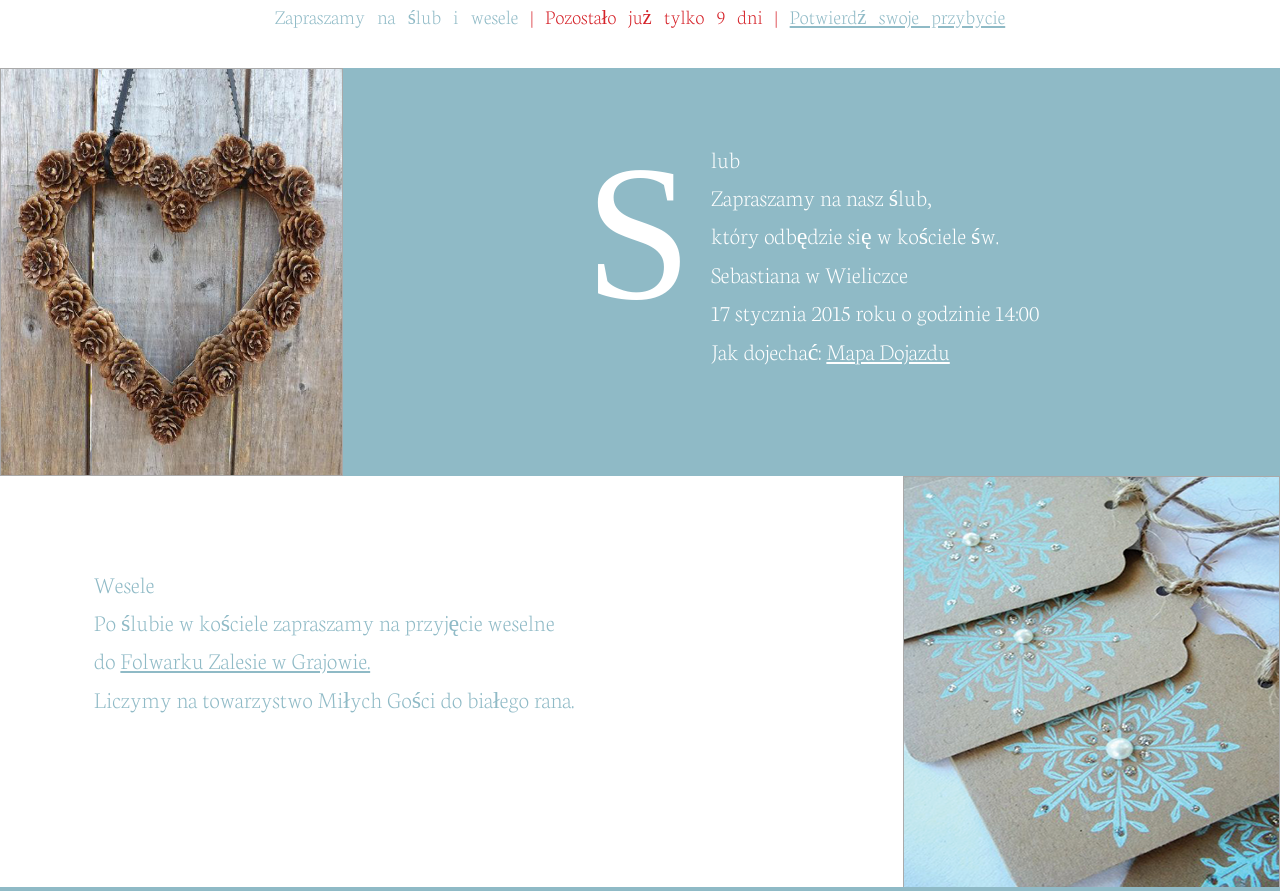
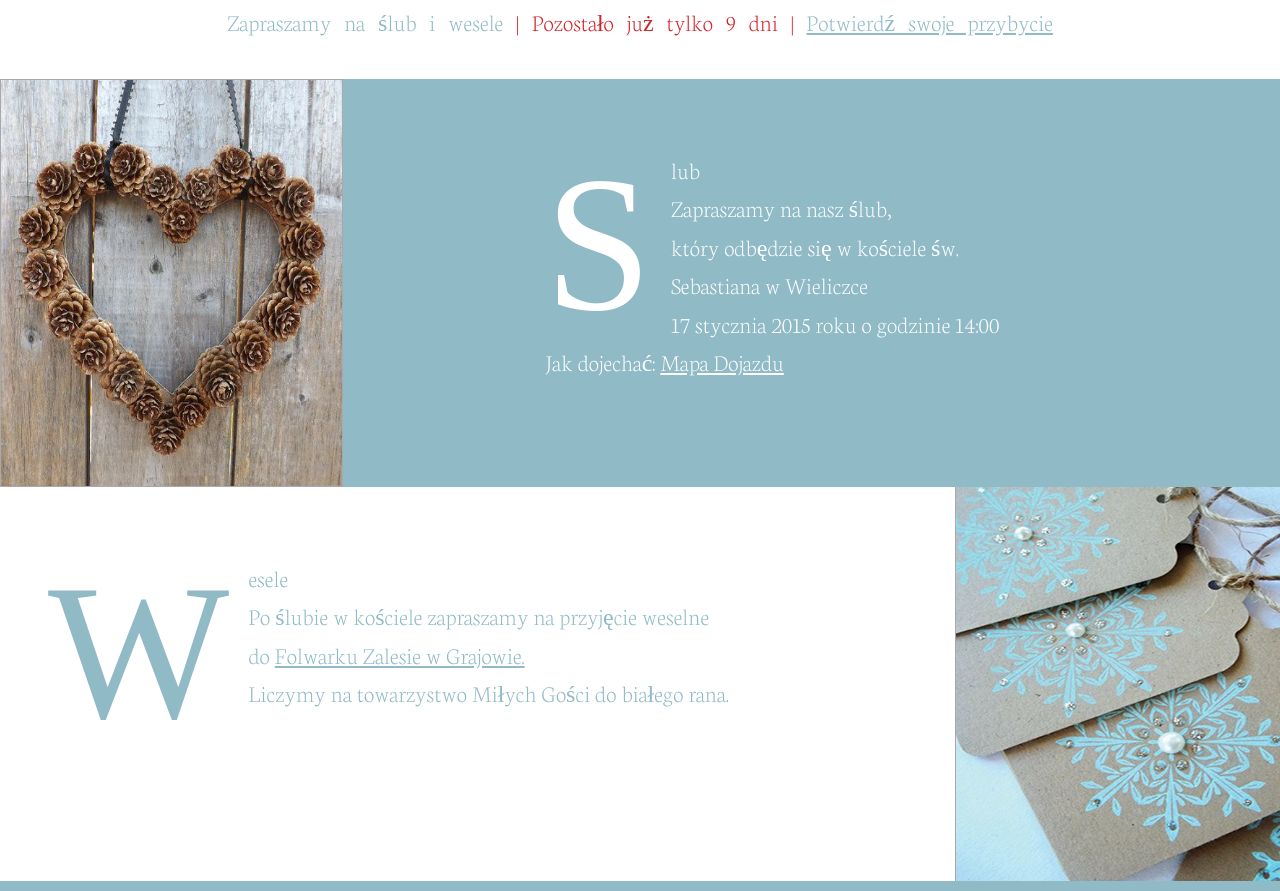
Before and after one commit to scheibinger/annaradek.pl, a plain HTML site: page index.html in a window 1280 px wide. Shown: the part 656-1547 px from the top of the page. Drawn offline with Linux system fonts and the light colour scheme; a web font is replaced by a local one.

Commit message:
Update 2015-01-07T04:05:48.122Z

```diff
--- a/index.html
+++ b/index.html
@@ -6,6 +6,7 @@
   <link rel="stylesheet" href="styles/app.css">
   <link href='http://fonts.googleapis.com/css?family=Neuton:200' rel='stylesheet' type='text/css'>
   <link href='http://fonts.googleapis.com/css?family=Lovers+Quarrel' rel='stylesheet' type='text/css'>
+  <meta name="viewport" content="width=device-width, initial-scale=1">
   <script language="javascript" type="text/javascript"> today = new Date();
   todayEpoch = today.getTime();
   target = new Date("17 January, 2015");
@@ -16,22 +17,18 @@
 <body>
 <header>
   <nav>
-    <ul id="one">
-      <li><a href="index.html">Anna i Radoslaw</a></li>
-    </ul>
     <ul id="two">
       <li><a href="index.html#slub">Ślub</a></li>
       <li><a href="index.html#wesele">Wesele</a></li>
       <li><a href="dayinfo.html">Sprawy organizacyjne</a></li>
-<!--      <li><a href="galeria.html">Galeria</a></li>
-      <li><a href="blog.html">Blog</a></li>-->
+      <li><a href="http://bit.ly/14slSLn"> |&nbsp;&nbsp;English</a></li>
     </ul>
   </nav>
 </header>
 
 <div id="wrapper">
   <div id="foto">
-    <img class="displayed" src="images/dusty29.png" alt='Anja i Radoslaw'/>
+    <img class="displayed" src="images/dusty29.png" alt='Ania i Radoslaw'/>
   </div>
 
   <div id="rsvp">
@@ -44,22 +41,24 @@
   <div id="church" class="dark-theme">
   <a name="slub"></a>
     <img class="mass" src="images/heart.png" alt="Church information"/>
-    <ul>
-      <li><span class="drop">S</span>lub</li>
-      <li>Zapraszamy na nasz ślub, <br> który odbędzie się w kościele św. Sebastiana w Wieliczce</li>
-      <li>17 stycznia 2015 roku o godzinie 14:00</li>
-      <li>Jak dojechać: <a href="https://www.google.co.uk/maps/dir/Agroturystyczna+Folwark+Zalesie,+Grajów+150,+32-020+Wieliczka,
+
+    <div class="text">
+      <span class="drop">S</span>lub<br>
+      Zapraszamy na nasz ślub, <br>
+      który odbędzie się w kościele św. Sebastiana w Wieliczce<br>
+      17 stycznia 2015 roku o godzinie 14:00<br>
+      Jak dojechać: <a href="https://www.google.co.uk/maps/dir/Agroturystyczna+Folwark+Zalesie,+Grajów+150,+32-020+Wieliczka,
           +Poland/Kościół+Świętego+Sebastiana,+Sebastiana+23,+32-020+Wieliczka,+Poland
           /@49.9471226,20.0440157,13z/data=!3m1!4b1!4m13!4m12!1m5!1m1!1s0x4716402135ebce1d:
           0xa62e9b091aa98579!2m2!1d20.103103!2d49.924006!1m5!1m1!1s0x4716417ae6b9e7ad:0x4d04c04c6b166de9!2m2!1d20.066017!2d49.978022"
-                          target="_blank">Mapa Dojazdu</a></li>
-    </ul>
+                          target="_blank">Mapa Dojazdu</a>
+    </div>
   </div>
   <div id="wedding">
     <a name="wesele"></a>
     <img class="wedding" src="images/invite.png" alt="Informacja o weselu"/>
     <p>
-      <span class="drop"> W</span>esele<br>
+      <span class="drop">W</span>esele<br>
        Po ślubie w kościele zapraszamy na przyjęcie weselne <br>
         do <a href="http://www.folwarkzalesie.pl">Folwarku Zalesie w Grajowie.</a>
        <br>Liczymy na towarzystwo Miłych Gości do białego rana.
--- a/styles/app.css
+++ b/styles/app.css
@@ -67,6 +67,11 @@ nav a:hover {
   max-width: 100%;
   margin-top: 20px;
 }
+@media (max-width: 960px) {
+  #foto img {
+    width: 100%;
+  }
+}
 IMG.displayed {
   display: block;
   margin-left: auto;
@@ -75,7 +80,6 @@ IMG.displayed {
 #rsvp {
   color: #8fbac6;
   font-family: 'Neuton', serif;
-  font-size: 1.3em;
   word-spacing: 8px;
   padding: 18px 0px;
   clear: both;
@@ -96,20 +100,26 @@ hr {
   width: 341px;
   border: 1px solid #A9A9A9;
 }
+@media (min-width: 1000px) {
+  #church,
+  #wedding,
+  #rsvp {
+    font-size: 24px;
+  }
+}
 #church {
-  font-size: 24px;
   line-height: 160%;
   font-family: 'Neuton', serif;
   max-width: 100%;
   overflow: hidden;
 }
-#church ul {
+#church .text {
   float: left;
   margin: 3em;
   position: relative;
 }
 @media screen and (min-width: 1100px) {
-  #church ul {
+  #church .text {
     left: 130px;
   }
 }
@@ -118,16 +128,15 @@ hr {
     display: none;
   }
 }
-#church .drop {
+#church li {
+  display: block;
+}
+.drop {
   font-family: 'Lovers Quarrel';
   float: left;
   font-size: 8em;
   line-height: .98em;
   margin-right: 0.1em;
-  padding-bottom: 30px;
-}
-#church li {
-  display: block;
 }
 .dark-theme {
   background-color: #8fbac6;
@@ -151,15 +160,23 @@ hr {
 #wedding {
   background-color: #ffffff;
   color: #8fbac6;
-  font-size: 24px;
   line-height: 160%;
   font-family: 'Neuton', serif;
   max-width: 100%;
-  padding: 65px 100px 48px 94px;
-  height: 298px;
+  padding: 2em;
   box-sizing: content-box;
   overflow: hidden;
   clear: both;
+}
+@media (min-width: 700px) {
+  #wedding {
+    height: 298px;
+  }
+}
+@media (max-width: 699px) {
+  #wedding img {
+    display: none;
+  }
 }
 .wedding {
   float: right;
@@ -216,14 +233,18 @@ blockquote {
 body.info main {
   width: 100%;
   margin: 0 auto;
-  padding: 50px 20px;
   font-family: 'Neuton', serif;
   word-spacing: 1px;
 }
 body.info main .text-container {
+  padding: 50px 20px;
+  box-sizing: border-box;
   width: 100%;
-  margin: 0 auto;
-  text-align: center;
+}
+@media screen and (min-width: 700px) {
+  body.info main .text-container {
+    text-align: center;
+  }
 }
 body.info footer {
   background-color: #fff;
```
Also changed, not shown: dayinfo.html (+8 -9 lines).
